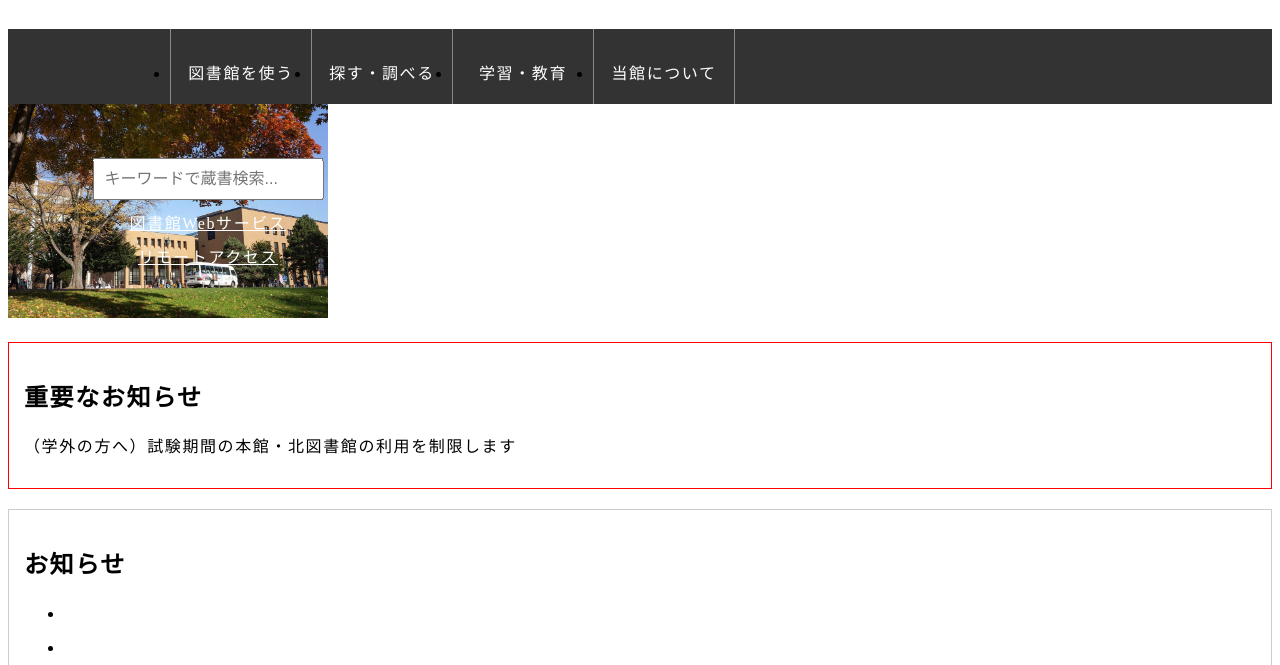
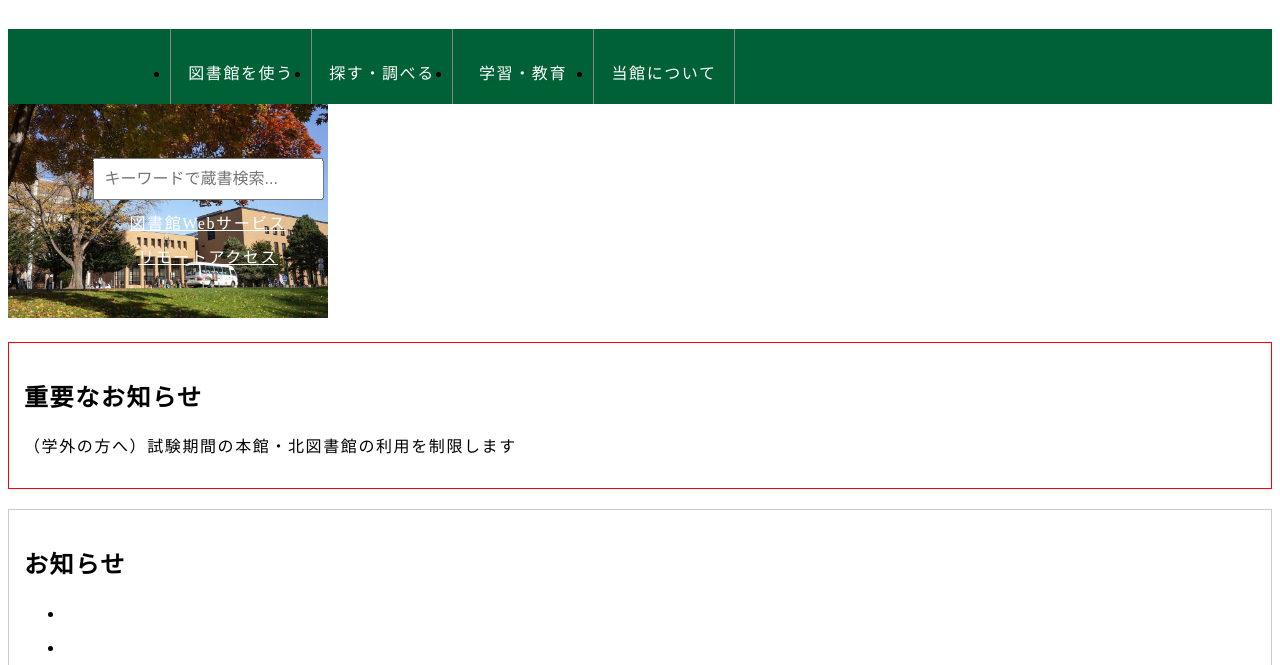
Before and after one commit to s-kon-field/library_page, a plain HTML site: page index.html in a window 1280 px wide. Shown: the part 119-784 px from the top of the page. Drawn offline with nearby package versions, Linux system fonts and the light colour scheme.

Commit message:
Update styles.css

```diff
--- a/css/styles.css
+++ b/css/styles.css
@@ -66,7 +66,7 @@ header{
 /* ナビゲーション */
 .gnav{
     width: 100%;
-    background-color: #333;
+    background-color: #006036;
 }
 .gnav_wrapper{
     max-width: 980px;
```
